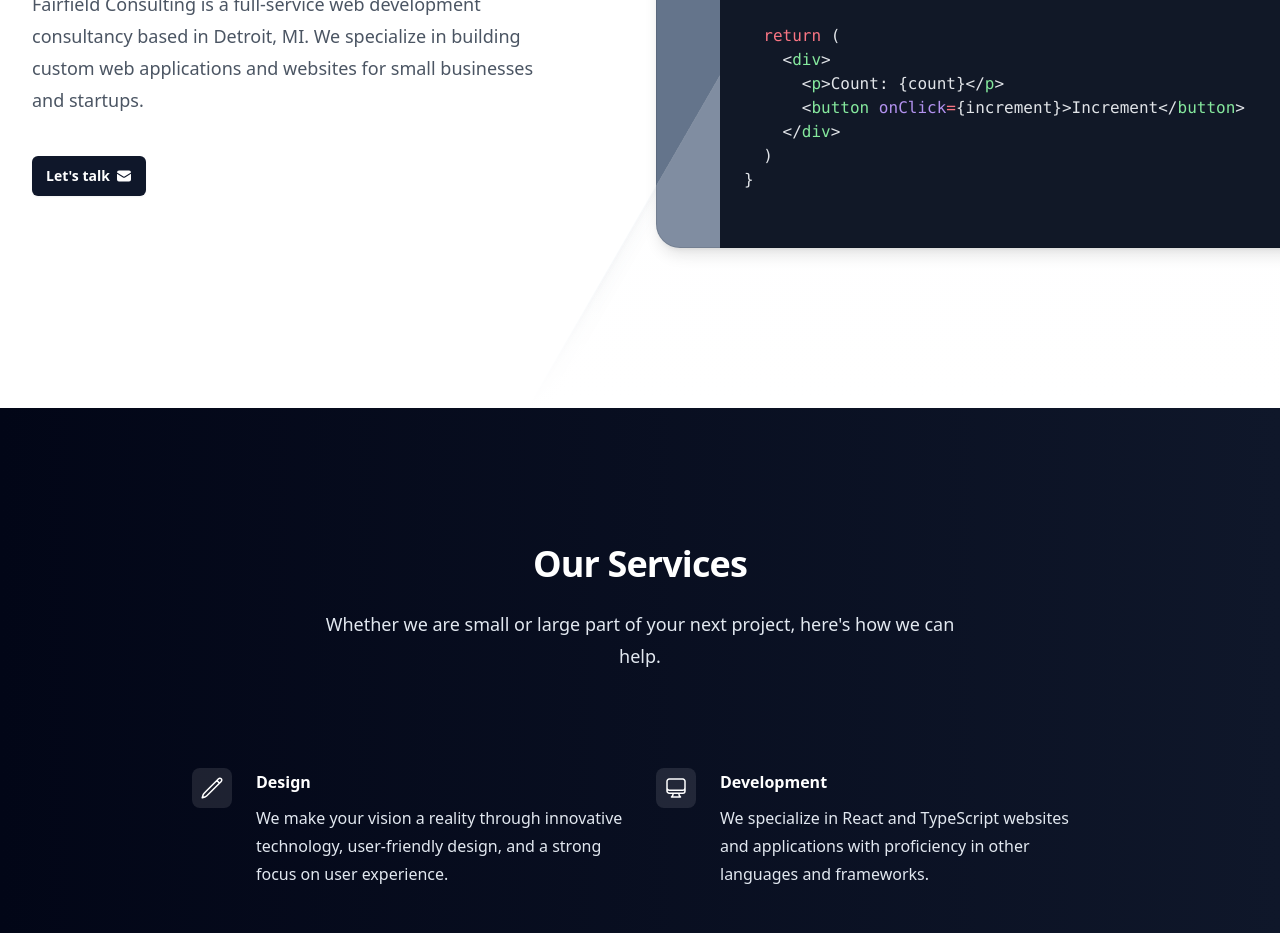
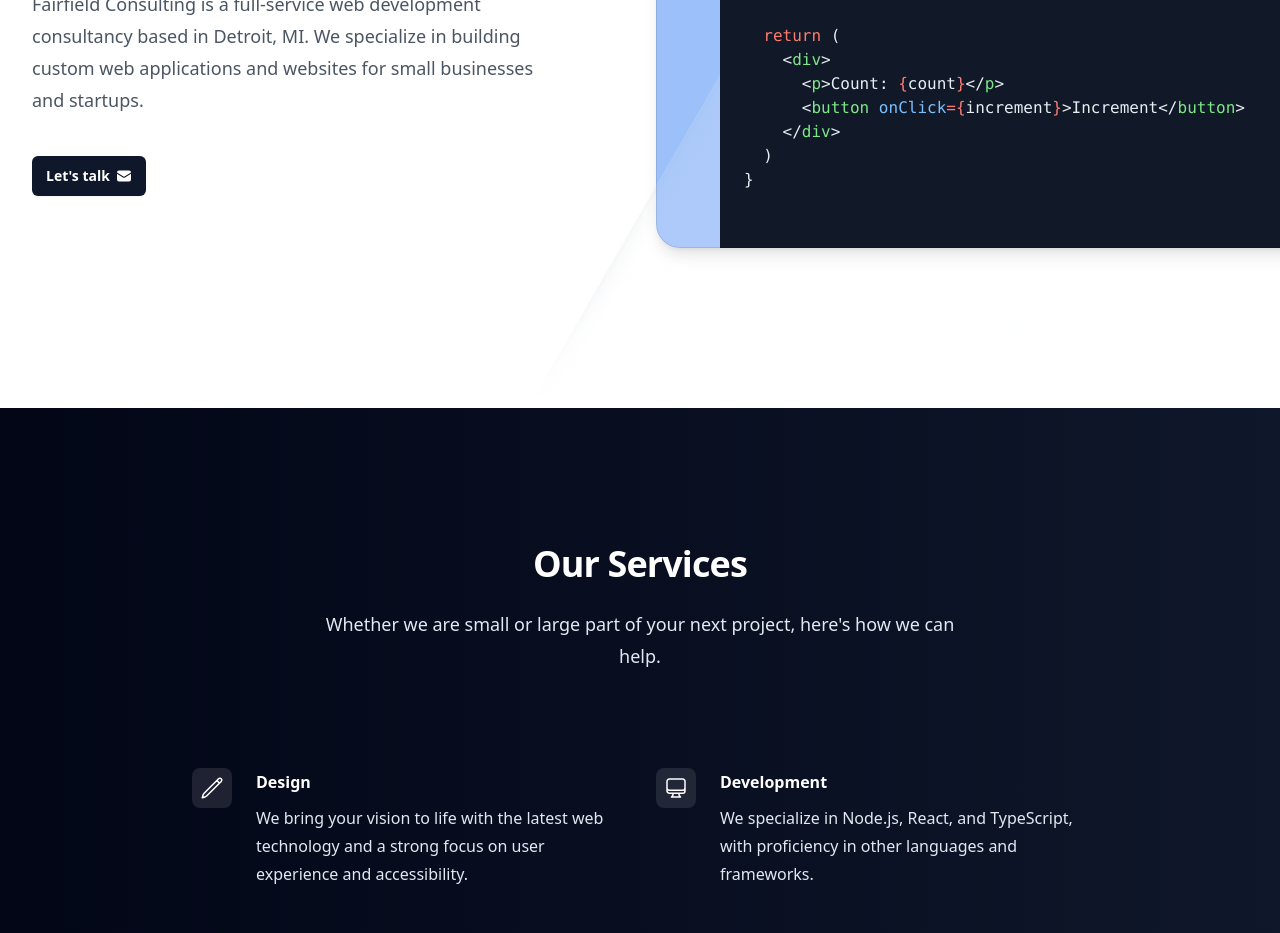
Before and after one commit to fairfield-consulting/site, an Astro site: page / in a window 1280 px wide. Shown: the part 480-1413 px from the top of the page. Built offline with nearby package versions, Linux system fonts and the light colour scheme; Astro itself is replaced by a stand-in of ours.

Commit message:
Various updates

```diff
--- a/package.json
+++ b/package.json
@@ -1,7 +1,9 @@
 {
   "name": "site",
+  "private": true,
   "type": "module",
   "version": "0.0.1",
+  "packageManager": "pnpm@8.15.6",
   "scripts": {
     "dev": "astro dev",
     "start": "astro dev",
@@ -12,7 +14,8 @@
   "dependencies": {
     "@astrojs/react": "^3.3.0",
     "@astrojs/tailwind": "^5.1.0",
-    "@fontsource/inter": "^5.0.17",
+    "@fontsource-variable/inter": "^5.0.17",
+    "@fontsource-variable/jetbrains-mono": "^5.0.20",
     "@heroicons/react": "^2.1.3",
     "astro": "^4.6.0",
     "react": "^18.2.0",
--- a/src/Hero.tsx
+++ b/src/Hero.tsx
@@ -49,7 +49,7 @@ export const Hero = ({ code }: { code: string }) => {
               aria-hidden='true'
             />
             <div className='shadow-lg md:rounded-3xl'>
-              <div className='bg-primary-500 [clip-path:inset(0)] md:[clip-path:inset(0_round_theme(borderRadius.3xl))]'>
+              <div className='bg-blue-500/50 [clip-path:inset(0)] md:[clip-path:inset(0_round_theme(borderRadius.3xl))]'>
                 <div
                   className='absolute -inset-y-px left-1/2 -z-10 ml-10 w-[200%] skew-x-[-30deg] bg-primary-100 opacity-20 ring-1 ring-inset ring-white md:ml-20 lg:ml-36'
                   aria-hidden='true'
--- a/src/Services.tsx
+++ b/src/Services.tsx
@@ -10,13 +10,13 @@ const features = [
   {
     name: 'Design',
     description:
-      'We make your vision a reality through innovative technology, user-friendly design, and a strong focus on user experience.',
+      'We bring your vision to life with the latest web technology and a strong focus on user experience and accessibility.',
     icon: PencilIcon,
   },
   {
     name: 'Development',
     description:
-      'We specialize in React and TypeScript websites and applications with proficiency in other languages and frameworks.',
+      'We specialize in Node.js, React, and TypeScript, with proficiency in other languages and frameworks.',
     icon: ComputerDesktopIcon,
   },
   {
@@ -28,7 +28,7 @@ const features = [
   {
     name: 'Education',
     description:
-      'Through pair programming and mentorship, help you and your team learn new technologies and best practices.',
+      'Through pair programming and mentorship, we help your team stay up-to-date with the latest technologies and learn best practices.',
     icon: BookOpenIcon,
   },
 ]
--- a/src/pages/index.astro
+++ b/src/pages/index.astro
@@ -1,11 +1,12 @@
 ---
-import '@fontsource/inter'
+import '@fontsource-variable/inter'
+import '@fontsource-variable/jetbrains-mono'
 import { getHighlighter } from 'shiki'
 import { Hero } from '../Hero'
 import { Services } from '../Services'
 
 const highlighter = await getHighlighter({
-  themes: ['github-dark'],
+  themes: ['github-dark-default'],
   langs: ['tsx'],
 })
 const codeString = `
@@ -27,7 +28,7 @@ export function Counter() {
 `
 const code = highlighter.codeToHtml(codeString, {
   lang: 'tsx',
-  theme: 'github-dark',
+  theme: 'github-dark-default',
 })
 ---
 
--- a/tailwind.config.cjs
+++ /dev/null
@@ -1,19 +0,0 @@
-const colors = require('tailwindcss/colors')
-const defaultTheme = require('tailwindcss/defaultTheme')
-
-/** @type {import('tailwindcss').Config} */
-module.exports = {
-  content: ['./src/**/*.{astro,html,js,jsx,md,mdx,svelte,ts,tsx,vue}'],
-  theme: {
-    extend: {
-      fontFamily: {
-        sans: ['Inter var', ...defaultTheme.fontFamily.sans],
-        serif: ['Playfair Display', ...defaultTheme.fontFamily.serif],
-      },
-      colors: {
-        primary: colors.slate,
-      },
-    },
-  },
-  plugins: [require('@tailwindcss/forms')],
-}
--- /dev/null
+++ b/tailwind.config.ts
@@ -0,0 +1,20 @@
+import colors from 'tailwindcss/colors'
+import defaultTheme from 'tailwindcss/defaultTheme'
+import forms from '@tailwindcss/forms'
+import type { Config } from 'tailwindcss'
+
+export default {
+  content: ['./src/**/*.{astro,html,js,jsx,md,mdx,svelte,ts,tsx,vue}'],
+  theme: {
+    extend: {
+      fontFamily: {
+        sans: ['Inter Variable', ...defaultTheme.fontFamily.sans],
+        mono: ['JetBrains Mono Variable', ...defaultTheme.fontFamily.mono],
+      },
+      colors: {
+        primary: colors.slate,
+      },
+    },
+  },
+  plugins: [forms],
+} satisfies Config
```
Also changed, not shown: README.md, pnpm-lock.yaml, 1 other file.
